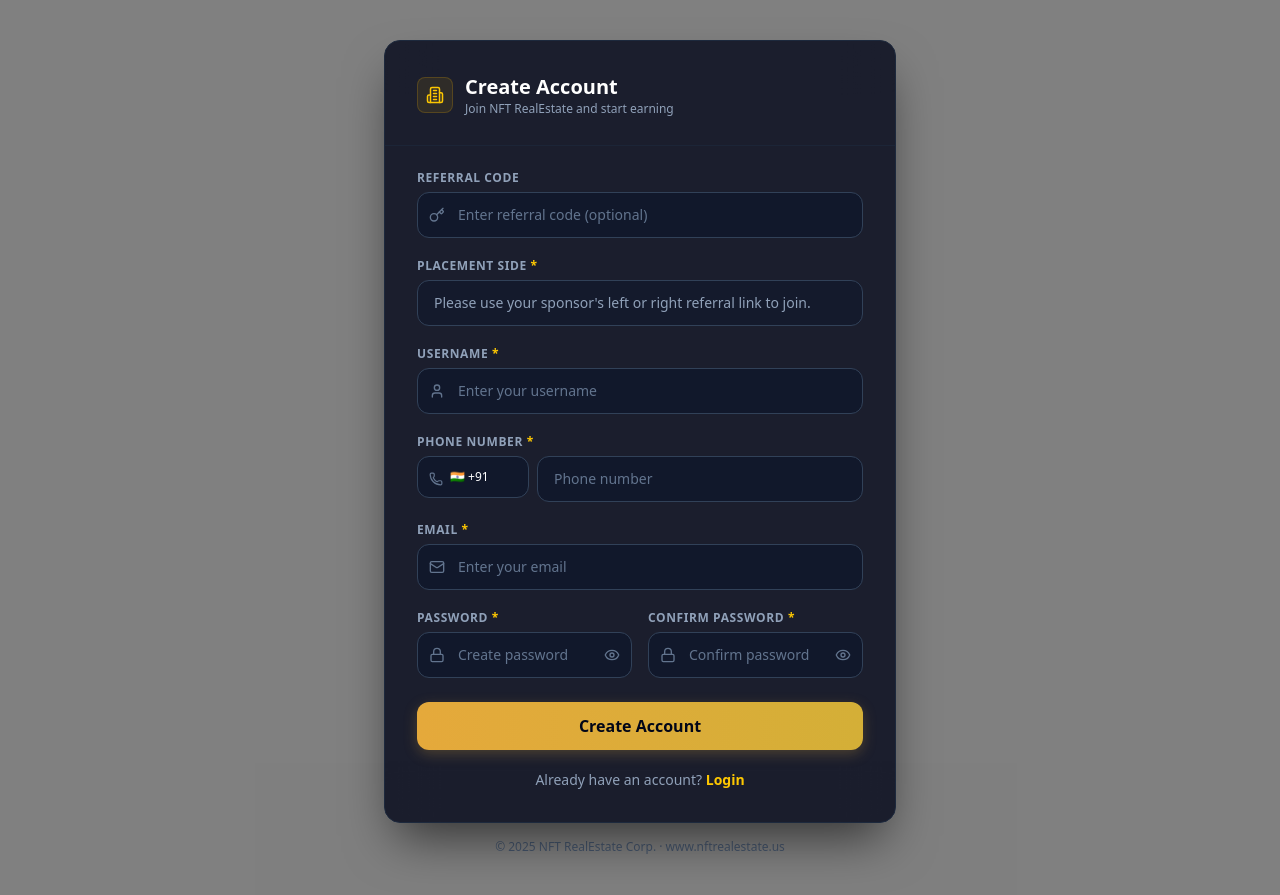
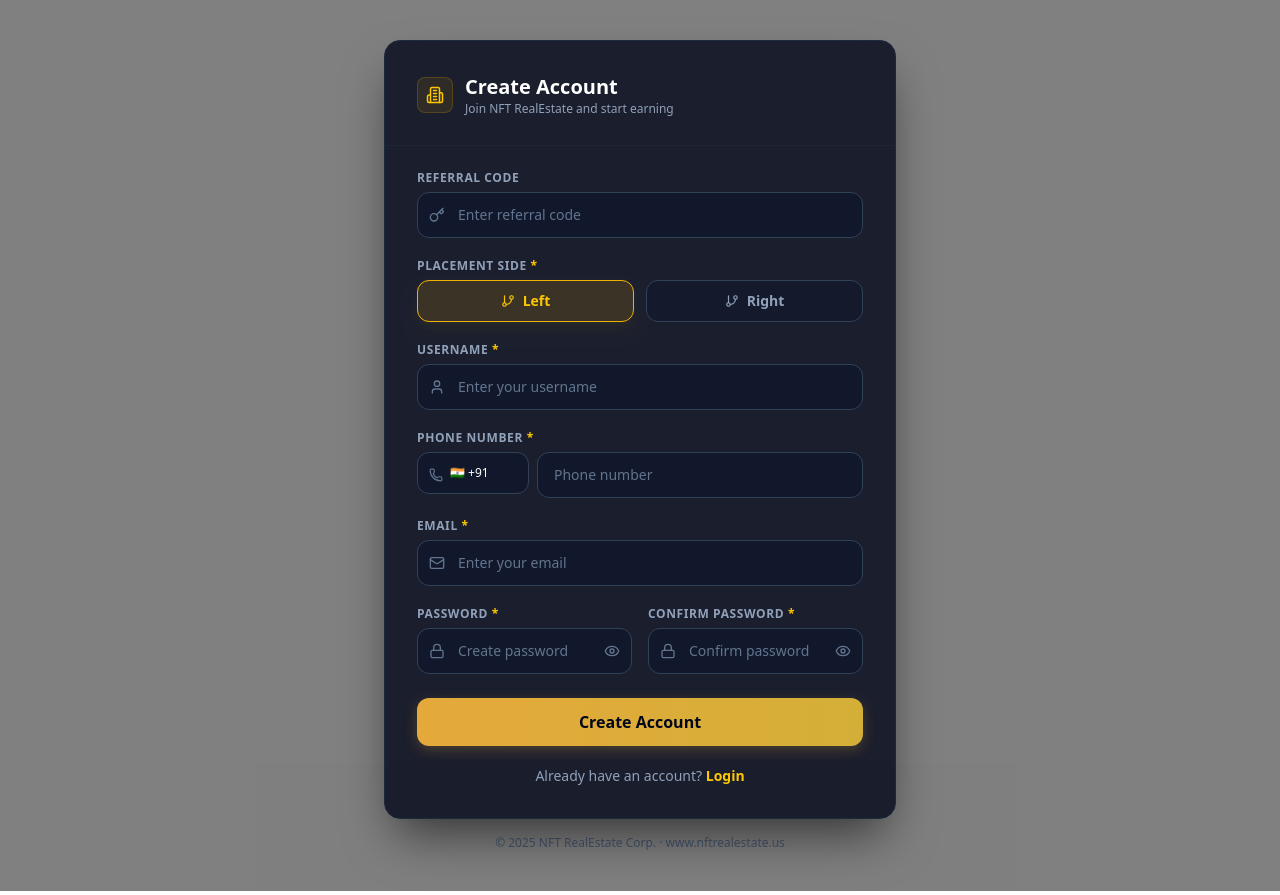
Before and after one commit to 800gaurav/nftrealestate-website-react, a React (Vite) app: page /signup in a window 1280 px wide. Built offline with nearby package versions, Linux system fonts and the light colour scheme.

Commit message:
all client requested changes

```diff
--- a/src/Income/IncomeReportPage.jsx
+++ b/src/Income/IncomeReportPage.jsx
@@ -100,14 +100,14 @@
                   <tr><td colSpan={7} className="text-center text-slate-500 py-12 text-sm">No income history found yet.</td></tr>
                 )}
               </tbody>
-              {rows.length > 0 && (
+              {/* {rows.length > 0 && (
                 <tfoot>
                   <tr className="border-t border-slate-700 bg-slate-800/40">
                     <td colSpan={6} className="px-4 py-3 text-slate-400 text-xs font-semibold">Total</td>
                     <td className="px-4 py-3 text-right text-emerald-400 font-bold text-sm">{fmt(rows.reduce((s, r) => s + Number(r.amount || 0), 0))}</td>
                   </tr>
                 </tfoot>
-              )}
+              )} */}
             </table>
           </div>
         </div>
--- a/src/Team/BinaryTreePage.jsx
+++ b/src/Team/BinaryTreePage.jsx
@@ -28,17 +28,28 @@
       createdAt: user.createdAt,
       isEmpty: false,
       _loaded: false,
+      leftTotal: user.leftTotal || 0,
+      leftActive: user.leftActive || 0,
+      rightTotal: user.rightTotal || 0,
+      rightActive: user.rightActive || 0,
     },
     children: [],
   };
 };
 
-const inject = (tree, targetId, left, right) => {
+const inject = (tree, targetId, left, right, targetUser = null) => {
   if (!tree) return null;
   if (tree.attributes?._id === targetId) {
     return {
       ...tree,
-      attributes: { ...tree.attributes, _loaded: true },
+      attributes: {
+        ...tree.attributes,
+        _loaded: true,
+        leftTotal: targetUser?.leftTotal ?? tree.attributes.leftTotal,
+        leftActive: targetUser?.leftActive ?? tree.attributes.leftActive,
+        rightTotal: targetUser?.rightTotal ?? tree.attributes.rightTotal,
+        rightActive: targetUser?.rightActive ?? tree.attributes.rightActive,
+      },
       children: [
         left  ? makeNode(left)  : makeNode(null, true),
         right ? makeNode(right) : makeNode(null, true),
@@ -47,7 +58,7 @@
   }
   return {
     ...tree,
-    children: (tree.children || []).map(c => inject(c, targetId, left, right)),
+    children: (tree.children || []).map(c => inject(c, targetId, left, right, targetUser)),
   };
 };
 
@@ -110,6 +121,44 @@
   );
 };
 
+// ─── TeamBox ──────────────────────────────────────────────────────────────────
+const TeamBox = ({ side, total, active }) => {
+  const isLeft = side === "LEFT";
+  return (
+    <div style={{
+      background: "#182235",
+      border: "1px solid #33415577",
+      borderRadius: 12,
+      padding: "10px 12px",
+      flex: 1,
+    }}>
+      <p style={{
+        fontSize: 11,
+        fontWeight: 800,
+        textAlign: "center",
+        textTransform: "uppercase",
+        letterSpacing: 1.2,
+        margin: "0 0 8px 0",
+        color: isLeft ? "#60a5fa" : "#c084fc",
+      }}>{side}</p>
+      <div style={{ display: "flex", flexDirection: "column", gap: 5 }}>
+        <div style={{ display: "flex", justifyContent: "space-between", alignItems: "center" }}>
+          <span style={{ fontSize: 10, color: "#94a3b8" }}>Total</span>
+          <span style={{ fontSize: 11, color: "white", fontWeight: 700 }}>{total}</span>
+        </div>
+        <div style={{ display: "flex", justifyContent: "space-between", alignItems: "center" }}>
+          <span style={{ fontSize: 10, color: "#94a3b8" }}>Active</span>
+          <span style={{ fontSize: 11, color: "#4ade80", fontWeight: 700 }}>{active}</span>
+        </div>
+        <div style={{ display: "flex", justifyContent: "space-between", alignItems: "center" }}>
+          <span style={{ fontSize: 10, color: "#94a3b8" }}>Inactive</span>
+          <span style={{ fontSize: 11, color: "#ef4444", fontWeight: 700 }}>{Math.max(0, total - active)}</span>
+        </div>
+      </div>
+    </div>
+  );
+};
+
 // ─── Tooltip ──────────────────────────────────────────────────────────────────
 const Tooltip = ({ user, pos }) => {
   if (!user) return null;
@@ -158,6 +207,12 @@
           </div>
         ))}
       </div>
+
+      <div style={{ display: "flex", gap: 10, marginTop: 12 }}>
+        <TeamBox side="LEFT" total={user.leftTotal || 0} active={user.leftActive || 0} />
+        <TeamBox side="RIGHT" total={user.rightTotal || 0} active={user.rightActive || 0} />
+      </div>
+
       <p style={{ color: "#334155", fontSize: 9, textAlign: "center", marginTop: 10, margin: "10px 0 0" }}>
         Click to load children
       </p>
@@ -213,7 +268,7 @@
         setTree(root);
       } else {
         setTree(prev =>
-          JSON.parse(JSON.stringify(inject(prev, id, user.leftChild, user.rightChild)))
+          JSON.parse(JSON.stringify(inject(prev, id, user.leftChild, user.rightChild, user)))
         );
       }
     } catch (e) {
--- a/src/auth/SignUpPage.jsx
+++ b/src/auth/SignUpPage.jsx
@@ -134,7 +134,7 @@
                 type="text"
                 value={referralCode}
                 onChange={(e) => setReferralCode(e.target.value)}
-                placeholder={name ? `Referred by: ${name}` : "Enter referral code (optional)"}
+                placeholder={name ? `Referred by: ${name}` : "Enter referral code"}
                 className={`${inputClass} disabled:opacity-50 disabled:cursor-not-allowed`}
               />
               {referralLocked && name && (
@@ -149,21 +149,32 @@
               <label className="block text-xs font-semibold text-slate-400 uppercase tracking-wider">
                 Placement Side <span className="text-yellow-400">*</span>
               </label>
-              {sideLocked ? (
-                <div className="flex items-center justify-between rounded-xl border border-yellow-500/30 bg-yellow-500/10 px-4 py-3">
-                  <div className="flex items-center gap-2 text-sm font-semibold text-yellow-300">
-                    <GitBranch size={14} />
-                    {side.charAt(0).toUpperCase() + side.slice(1)} Side
-                  </div>
-                  <span className="rounded-full bg-yellow-400/10 px-2 py-0.5 text-[10px] font-bold uppercase tracking-wide text-yellow-300">
-                    Referral Link
-                  </span>
-                </div>
-              ) : (
-                <div className="rounded-xl border border-slate-700 bg-slate-900/60 px-4 py-3 text-sm text-slate-400">
-                  Please use your sponsor's left or right referral link to join.
-                </div>
-              )}
+              <div className="grid grid-cols-2 gap-3">
+                <button
+                  type="button"
+                  onClick={() => setSide("left")}
+                  className={`py-2.5 px-4 rounded-xl border text-sm font-semibold transition-all flex items-center justify-center gap-2 ${
+                    side === "left"
+                      ? "bg-yellow-500/15 border-yellow-500 text-yellow-400 shadow-lg shadow-yellow-500/5"
+                      : "bg-slate-900/60 border-slate-700 text-slate-400 hover:border-slate-600 hover:bg-slate-900"
+                  }`}
+                >
+                  <GitBranch size={14} />
+                  Left
+                </button>
+                <button
+                  type="button"
+                  onClick={() => setSide("right")}
+                  className={`py-2.5 px-4 rounded-xl border text-sm font-semibold transition-all flex items-center justify-center gap-2 ${
+                    side === "right"
+                      ? "bg-yellow-500/15 border-yellow-500 text-yellow-400 shadow-lg shadow-yellow-500/5"
+                      : "bg-slate-900/60 border-slate-700 text-slate-400 hover:border-slate-600 hover:bg-slate-900"
+                  }`}
+                >
+                  <GitBranch size={14} />
+                  Right
+                </button>
+              </div>
             </div>
 
             {/* Username */}
--- a/src/pages/dashboard/DashboardServicesPage.jsx
+++ b/src/pages/dashboard/DashboardServicesPage.jsx
@@ -24,7 +24,7 @@
   { icon: TrendingUp,  title: "Income Service",         desc: "Structured income programs including staking, referral, matching, and rank reward streams.", color: "text-amber-400",   border: "border-amber-500/30",   bg: "bg-amber-500/5"    },
 ];
 
-const COMPANY_EMAIL = "support@nftrealestate.us";
+const COMPANY_EMAIL = "supportnftrealestate@gmail.com";
 
 const handleEnquire = (serviceTitle) => {
   const subject = encodeURIComponent(`Service Enquiry: ${serviceTitle}`);
--- a/src/pages/dashboard/users/Dashboard.jsx
+++ b/src/pages/dashboard/users/Dashboard.jsx
@@ -99,7 +99,7 @@
 
         {/* Stats Grid */}
         <div className="grid grid-cols-2 lg:grid-cols-4 gap-4 mb-8">
-          <StatCard title="Wallet Balance"  value={fmt(data.walletBalance)}       icon={<FiDollarSign className="text-white" />} gradient="from-emerald-500 to-green-400"  sub="Available to withdraw" />
+          <StatCard title="Current Balance"  value={fmt(data.walletBalance)}       icon={<FiDollarSign className="text-white" />} gradient="from-emerald-500 to-green-400"  sub="Available to withdraw" />
           <StatCard title="Today Income"  value={fmt(data.todayIncome)}        icon={<FiCreditCard className="text-white" />}  gradient="from-blue-500 to-cyan-400"     sub="Package amount" />
           <StatCard title="Fund Wallet"     value={fmt(data.fundBalance)}          icon={<FiGift className="text-white" />}       gradient="from-rose-500 to-pink-400"     sub="Use to buy packages" />
           <StatCard title="Total Earned"    value={fmt(data.totalProfitEarned)}    icon={<FiTrendingUp className="text-white" />}  gradient="from-purple-500 to-indigo-400" sub="Lifetime income" />
@@ -111,7 +111,7 @@
             <div className="grid grid-cols-2 gap-4">
               <InfoItem label="Total Invest"    value={fmt(data.totalInvested)}       icon={<FiTrendingUp className="text-purple-400" />} isCurrency={false} />
               <InfoItem label="Team Business"   value={fmt(data.totalTeamBusiness)}   icon={<FiBriefcase className="text-orange-400" />}  isCurrency={false} />
-              <InfoItem label="Wallet Balance"  value={fmt(data.walletBalance)}        icon={<FiDollarSign className="text-emerald-400" />} isCurrency={false} />
+              <InfoItem label="Current Balance"  value={fmt(data.walletBalance)}        icon={<FiDollarSign className="text-emerald-400" />} isCurrency={false} />
               <InfoItem label="Fund Wallet"     value={fmt(data.fundBalance)}          icon={<FiGift className="text-rose-400" />}         isCurrency={false} />
             </div>
           </ReportCard>
```
